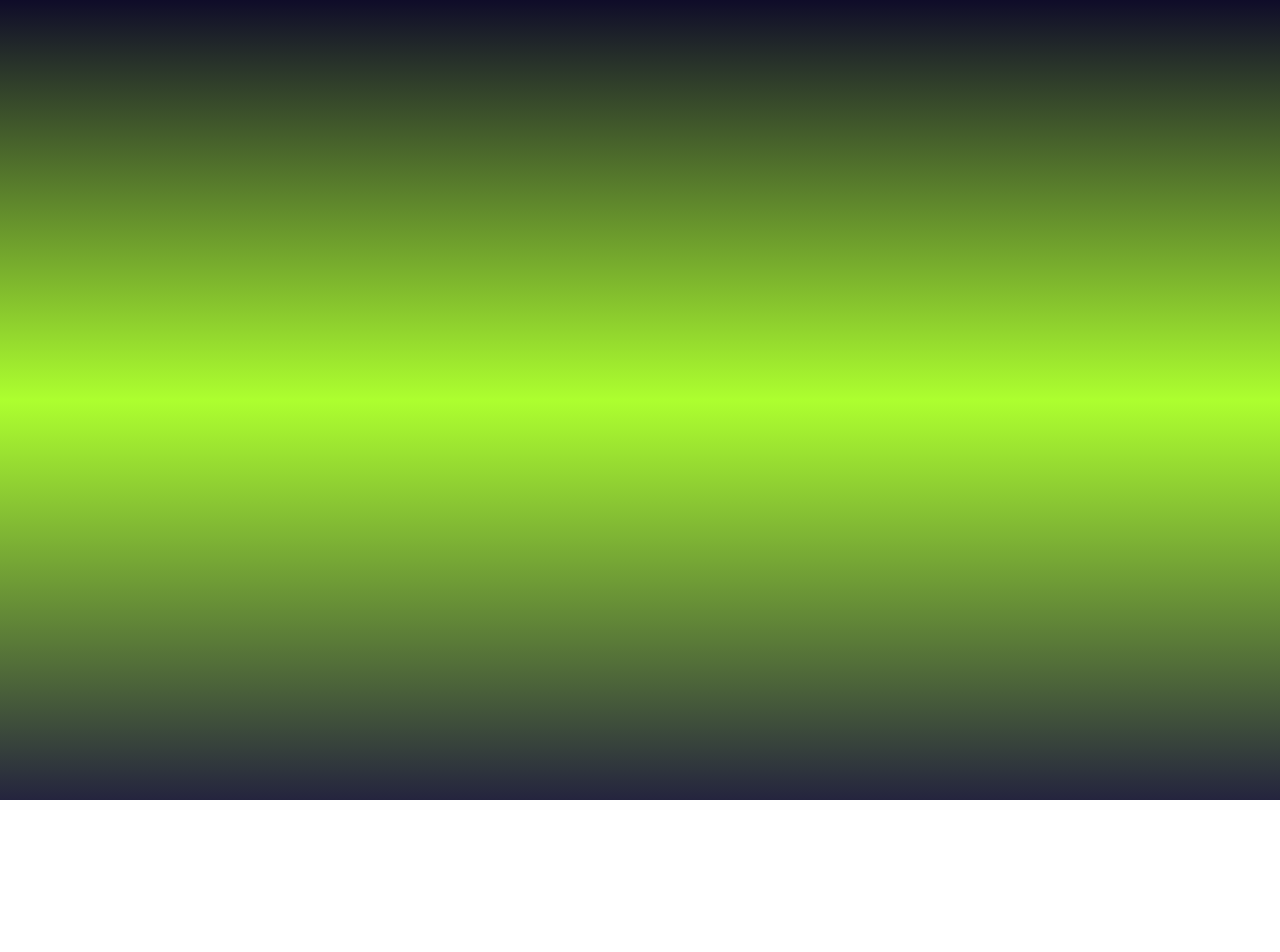
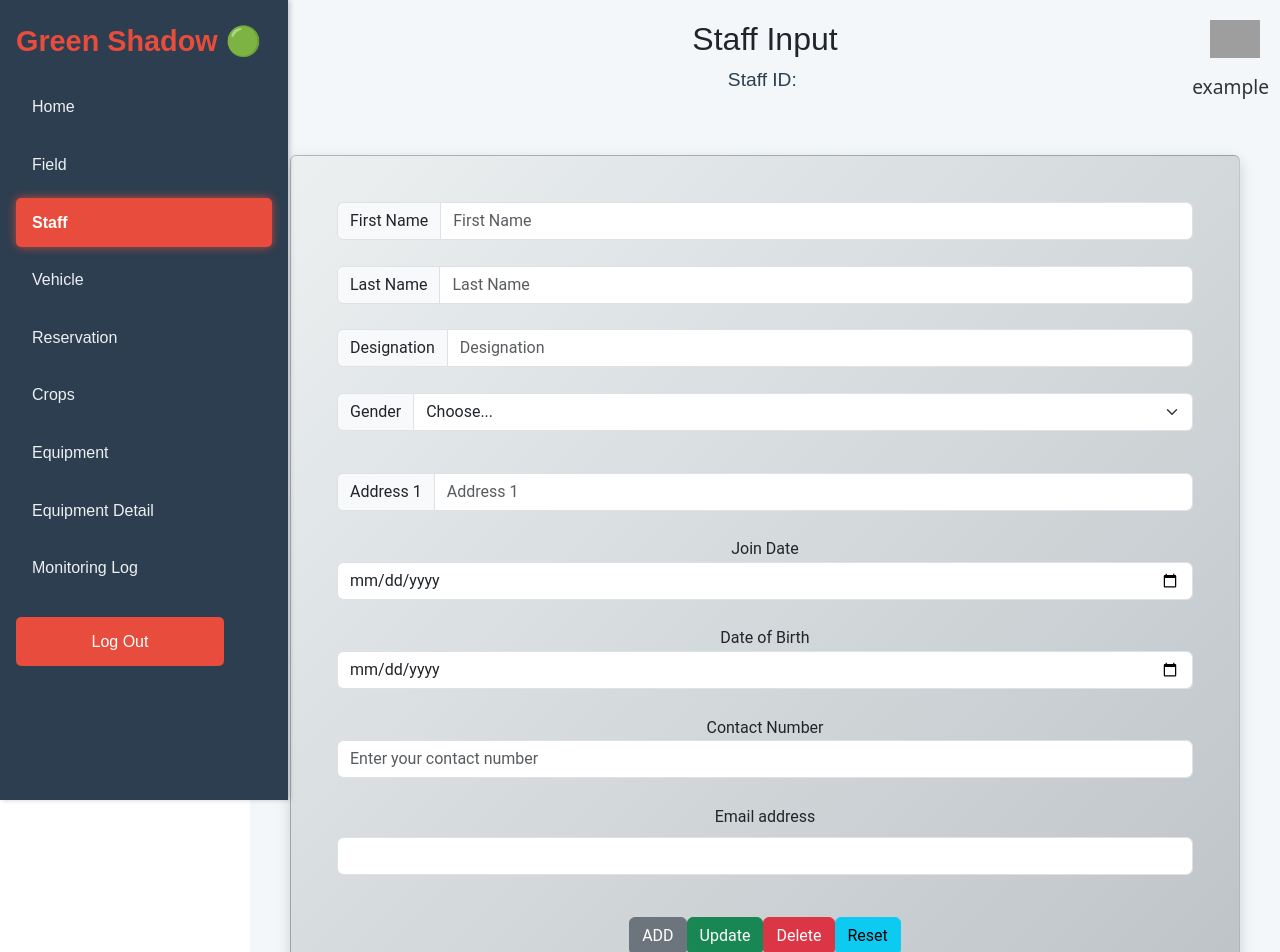
Before and after one commit to Shalomhosheya/React-GreenShadow, a React (Vite) app: page /StaffPage in a window 1280 px wide. Before the commit this address had no page. Shown: the top 952 px of the page. Before the commit the page ends 800 px from the top, so only its background shows below. Built offline with nearby package versions, Linux system fonts and the light colour scheme; grey boxes are pictures that could not be loaded.

Commit message:
initial commit

```diff
--- a/index.html
+++ b/index.html
@@ -7,7 +7,7 @@
     <link rel="stylesheet" href="./src/App.css">
     <link href="https://cdn.jsdelivr.net/npm/bootstrap@5.3.3/dist/css/bootstrap.min.css" rel="stylesheet" integrity="sha384-QWTKZyjpPEjISv5WaRU9OFeRpok6YctnYmDr5pNlyT2bRjXh0JMhjY6hW+ALEwIH" crossorigin="anonymous">
   </head>
-  <body class="b1">
+  <body class>
     <div id="root"></div>
     <script type="module" src="/src/main.jsx"></script>
     </div>
--- a/src/App.jsx
+++ b/src/App.jsx
@@ -1,9 +1,9 @@
 import './App.css';
 import LoginPage from './Pages/LoginPage';
-import LoginSignupPage from './Pages/LoginSignup';
 import { BrowserRouter as Router, Routes, Route } from 'react-router-dom';
 import Dashboard from './Pages/DashBoard';
 import FieldPage from './Pages/FieldPage';
+import StaffPage from './Pages/StaffPage';
 
 function App() {
   return (
@@ -12,12 +12,9 @@ function App() {
           {/* Route for LoginSignupPage */}
           <Route path="/" element={<LoginPage />} />
 
-          {/* Route for LoginPage
-          <Route path="/login" element={<LoginSignupPage />} />
-           */}
-          {/* Route for Dashboard */}
           <Route path="/dashboard" element={<Dashboard />} />
           <Route path="/FieldPage" element={<FieldPage />} />
+          <Route path="/StaffPage" element={<StaffPage />} />
         </Routes>
 
     </Router>
--- /dev/null
+++ b/src/Component/AccountDetail.tsx
@@ -0,0 +1,28 @@
+import React from "react";
+
+function AccountDetails() {
+  return (
+    <div>
+      {/* Hamburger menu icon */}
+      <img
+        src="../Assets/images/menu"
+        className="hamburger"
+        id="hamburger"
+        alt="Menu Icon"
+      />
+
+      {/* Header container */}
+      <div className="header-container" style={{ position: "relative" }}>
+        <img
+          src="../Assets/images/user.png"
+          className="account"
+          id="accountIcon"
+          alt="Account Icon"
+        />
+        <h1 id="accountname">example</h1>
+      </div>
+    </div>
+  );
+}
+
+export default AccountDetails;
--- a/src/Component/Sidebar.tsx
+++ b/src/Component/Sidebar.tsx
@@ -12,7 +12,7 @@ function Sidebar() {
         <NavLink to="/FieldPage" className={({ isActive }) => (isActive ? 'active' : '')}>
           Field
         </NavLink>
-        <NavLink to="/staff" className={({ isActive }) => (isActive ? 'active' : '')}>
+        <NavLink to="/StaffPage" className={({ isActive }) => (isActive ? 'active' : '')}>
           Staff
         </NavLink>
         <NavLink to="/vehicle" className={({ isActive }) => (isActive ? 'active' : '')}>
--- a/src/Pages/DashBoard.tsx
+++ b/src/Pages/DashBoard.tsx
@@ -1,5 +1,6 @@
 import React, { useEffect } from 'react';
 import Sidebar from '../Component/Sidebar';
+import AccountDetails from '../Component/AccountDetail';
 
 function Dashboard() {
   // useEffect(() => {
@@ -46,6 +47,8 @@ function Dashboard() {
 
   return (
     <>
+    <body>
+      <AccountDetails/>
     <div className='dashboard-container'>
 
 <Sidebar/>
@@ -113,6 +116,8 @@ function Dashboard() {
  </main>
 </div>
 
+
+    </body>
          </>
   );
 }
--- a/src/Pages/FieldPage.tsx
+++ b/src/Pages/FieldPage.tsx
@@ -1,8 +1,11 @@
 import React from 'react';
 import Sidebar from '../Component/Sidebar';
+import AccountDetails from '../Component/AccountDetail';
 
 function FieldPage() {
   return (
+    <body>
+        <AccountDetails/>
     <div className="dashboard-container">
       <Sidebar />
       <main className="content">
@@ -140,6 +143,8 @@ function FieldPage() {
         </div>
       </main>
     </div>
+    </body>
+
   );
 }
 
--- /dev/null
+++ b/src/Pages/StaffPage.tsx
@@ -0,0 +1,204 @@
+import React from "react";
+import Sidebar from "../Component/Sidebar"; // Assuming Sidebar is another component in your project
+import AccountDetails from "../Component/AccountDetail";
+
+function StaffPage() {
+  return (
+    <body>
+      {/* Account Details Section */}
+    <AccountDetails/>
+      <div className="dashboard-container">
+        {/* Sidebar Component */}
+        <Sidebar />
+
+        {/* Main Content */}
+        <main className="content">
+          <div className="class-body anim1">
+            <h2 className="text-center">Staff Input</h2>
+            <p>
+              Staff ID: <label id="lbl2"></label>
+            </p>
+          </div>
+
+          <br />
+
+          {/* Input Form Section */}
+          <div className="card mainContent anim1">
+            <div className="card-body">
+              <div className="input-group flex-nowrap">
+                <span className="input-group-text" id="addon-wrapping1">
+                  First Name
+                </span>
+                <input
+                  type="text"
+                  className="form-control"
+                  placeholder="First Name"
+                  aria-label="First Name"
+                  aria-describedby="addon-wrapping1"
+                  id="staffName"
+                />
+              </div>
+
+              <br />
+
+              <div className="input-group flex-nowrap">
+                <span className="input-group-text" id="addon-wrapping2">
+                  Last Name
+                </span>
+                <input
+                  id="staffsecond"
+                  type="text"
+                  className="form-control"
+                  placeholder="Last Name"
+                  aria-label="Last Name"
+                  aria-describedby="addon-wrapping2"
+                />
+              </div>
+
+              <br />
+
+              <div className="input-group flex-nowrap">
+                <span className="input-group-text" id="addon-wrapping3">
+                  Designation
+                </span>
+                <input
+                  id="designation"
+                  type="text"
+                  className="form-control"
+                  placeholder="Designation"
+                  aria-label="Designation"
+                  aria-describedby="addon-wrapping3"
+                />
+              </div>
+
+              <br />
+
+              <div className="input-group mb-3">
+                <label className="input-group-text" htmlFor="disabledSelect">
+                  Gender
+                </label>
+                <select className="form-select" id="disabledSelect">
+                  <option value="" disabled selected>
+                    Choose...
+                  </option>
+                  {/* Add gender options */}
+                </select>
+              </div>
+
+              <br />
+
+              <div className="input-group flex-nowrap">
+                <span className="input-group-text" id="addon-wrapping4">
+                  Address 1
+                </span>
+                <input
+                  id="addresstext1"
+                  type="text"
+                  className="form-control"
+                  placeholder="Address 1"
+                  aria-label="Address 1"
+                  aria-describedby="addon-wrapping4"
+                />
+              </div>
+
+              {/* Repeat for Address 2 to 5... */}
+
+              <br />
+
+              <div className="form-group">
+                <label htmlFor="dateInput">Join Date</label>
+                <input
+                  id="dateInput"
+                  type="date"
+                  className="form-control"
+                  name="dateInput"
+                />
+              </div>
+
+              <br />
+
+              <div className="form-group">
+                <label htmlFor="dateInput2">Date of Birth</label>
+                <input
+                  id="dateInput2"
+                  type="date"
+                  className="form-control"
+                  name="dateInput"
+                />
+              </div>
+
+              <br />
+
+              <div className="form-group">
+                <label htmlFor="contactNum">Contact Number</label>
+                <input
+                  type="tel"
+                  className="form-control"
+                  id="contactNum"
+                  name="contactNumber"
+                  placeholder="Enter your contact number"
+                  pattern="[0-9]{10}"
+                  required
+                />
+              </div>
+
+              <br />
+
+              <div className="mb-3">
+                <label htmlFor="exampleInputEmail1" className="form-label">
+                  Email address
+                </label>
+                <input
+                  type="email"
+                  className="form-control"
+                  id="exampleInputEmail1"
+                  aria-describedby="emailHelp"
+                />
+              </div>
+
+              <br />
+
+              <button type="button" className="btn btn-secondary" id="addBtn">
+                ADD
+              </button>
+              <button type="button" className="btn btn-success" id="updateBtn">
+                Update
+              </button>
+              <button type="button" className="btn btn-danger" id="deleteBtn2">
+                Delete
+              </button>
+              <button type="button" className="btn btn-info" id="resetBtn2">
+                Reset
+              </button>
+            </div>
+          </div>
+
+          <br />
+
+          {/* Table Section */}
+          <div className="card">
+            <div className="card-body mainContent">
+              <table className="table table-dark">
+                <thead>
+                  <tr>
+                    <th scope="col">ID</th>
+                    <th scope="col">First Name</th>
+                    <th scope="col">Last Name</th>
+                    <th scope="col">Designation</th>
+                    <th scope="col">Gender</th>
+                    {/* Add more table headers as needed */}
+                  </tr>
+                </thead>
+                <tbody id="tableBody">
+                  <tr>{/* Populate table rows dynamically */}</tr>
+                </tbody>
+              </table>
+            </div>
+          </div>
+        </main>
+      </div>
+    </body>
+  );
+}
+
+export default StaffPage;
--- a/src/Pages/loginSignup.tsx
+++ /dev/null
@@ -1,60 +0,0 @@
-import React from 'react';
-
-function LoginSignupPage() {
-  return (
- <>
-    <div>
-        <form>
-      <label htmlFor='chk' aria-hidden="true" className="label1">
-        Sign up
-      </label>
-      <input
-        type="text"
-        name="txt"
-        placeholder="First name"
-        required
-        className="field"
-        id="usernameText"
-      />
-      <input
-        type="text"
-        name="lastname"
-        placeholder="Last Name"
-        required
-        className="field"
-        id="lastname"
-      />
-      <input
-        type="email"
-        name="email"
-        placeholder="Email"
-        required
-        className="field"
-        id="emailText"
-      />
-
-      <select className="field" id="roleselect">
-        <option value="" disabled selected>
-          Select Role
-        </option>
-        {/* Options will be dynamically added */}
-      </select>
-
-      <input
-        type="password"
-        name="pswd"
-        placeholder="Password"
-        required
-        className="field"
-        id="passwordtext"
-      />
-      <button id="signUPBtn" className="button1">
-        Sign up
-      </button>
-    </form>
-    </div>
- </>
-);
-}
-
-export default LoginSignupPage;
```
Also changed, not shown: src/Assets/images/menu.png (added), src/Assets/images/user.png (added). Lines whose indentation alone changed are shown as unchanged.
